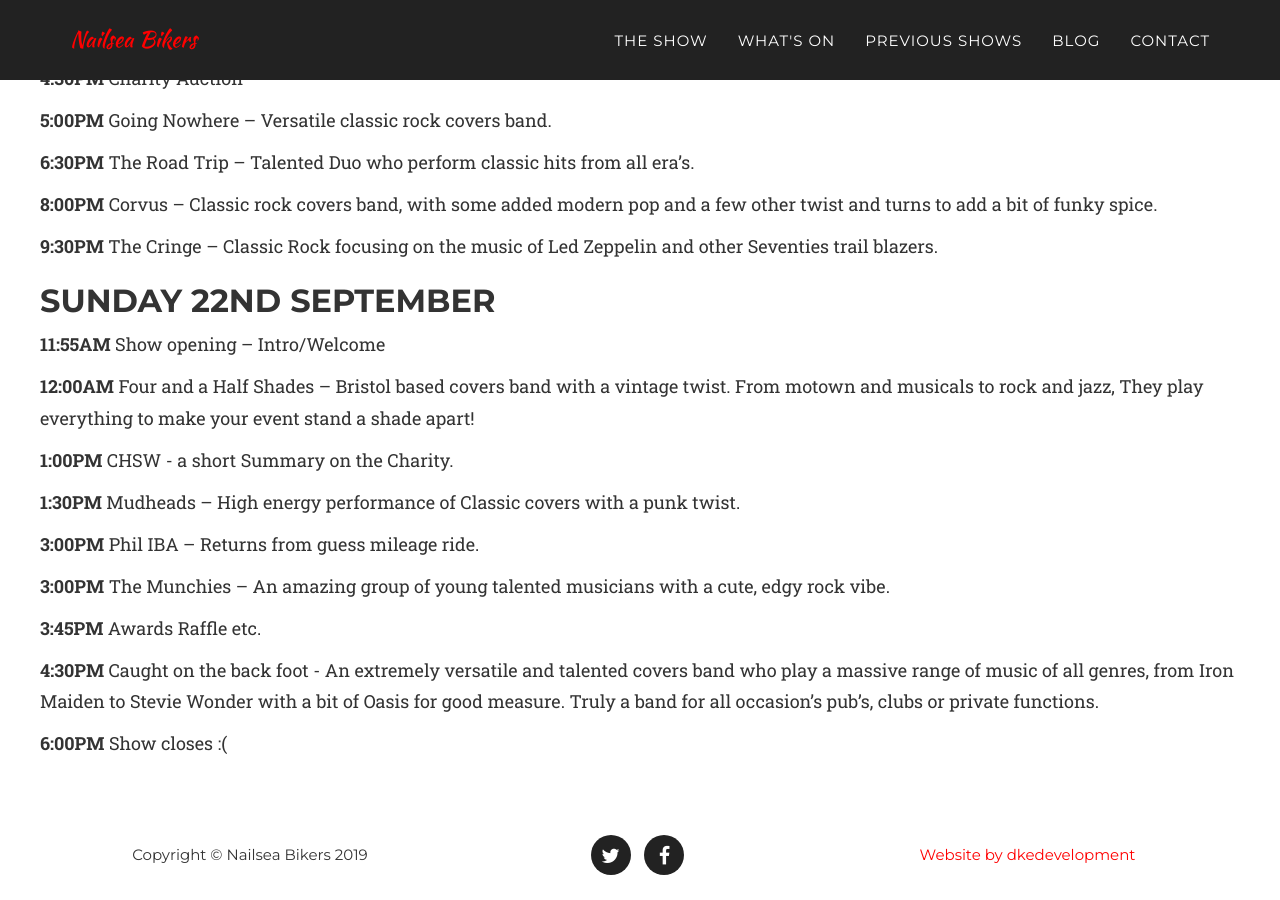
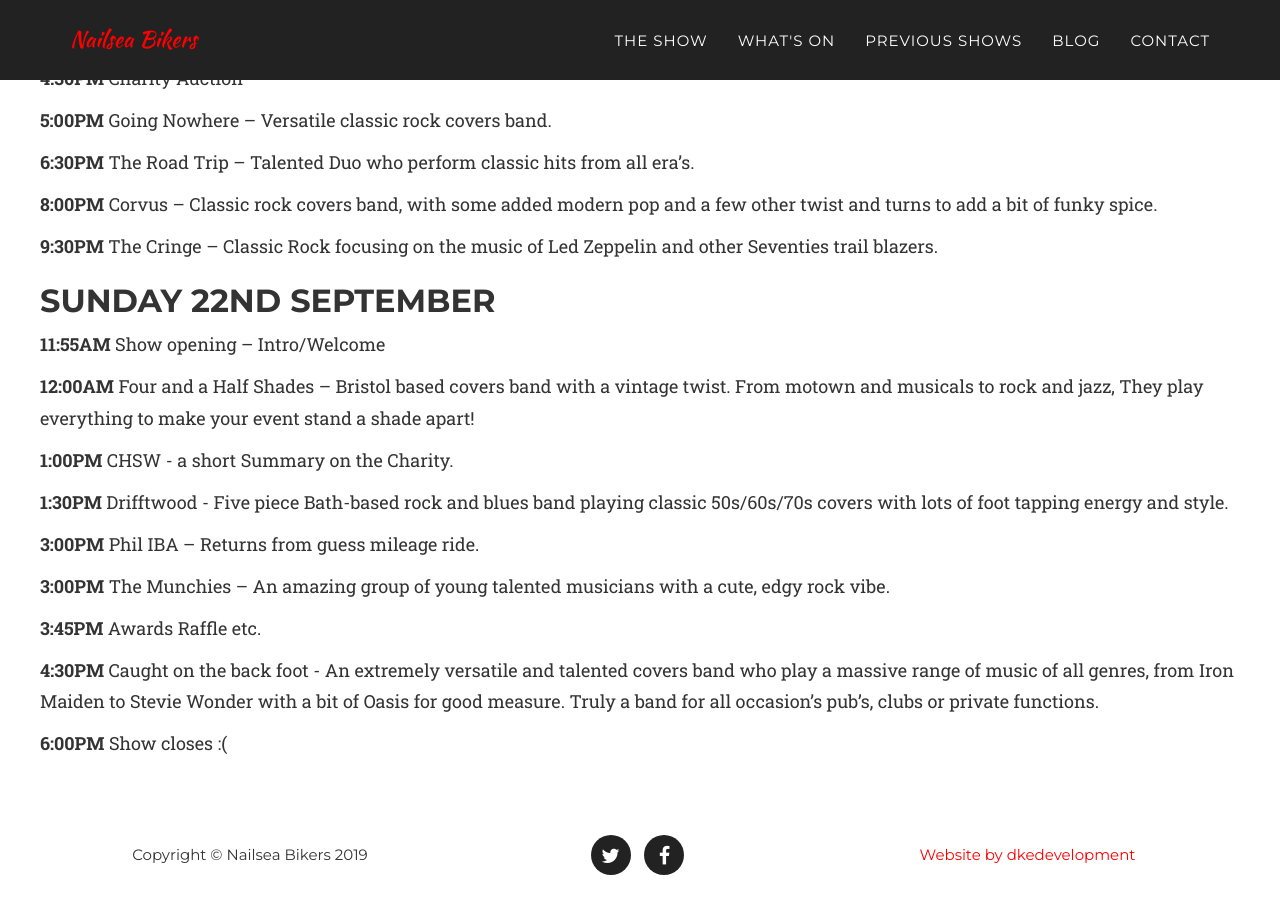
Before and after one commit to nailsea-bikers/nailsea-bikers.github.io, a Jekyll site: the page built from _posts/2019-07-27-programme.markdown, in a window 1280 px wide and 900 px high, scrolled down 1184 px. Built offline with Jekyll 4.4.1, drawn with Linux system fonts in a browser that asks for light colours; some web fonts are replaced.

Commit message:
Update programme

```diff
--- a/_posts/2019-07-27-programme.markdown
+++ b/_posts/2019-07-27-programme.markdown
@@ -46,7 +46,9 @@ description: Full list of all the events and bands
 
 **1:00PM** CHSW - a short Summary on the Charity.
 
-**1:30PM** Mudheads – High energy performance of Classic covers with a punk twist.
+**1:30PM** Drifftwood - Five piece Bath-based rock and
+blues band playing classic 50s/60s/70s covers
+with lots of foot tapping energy and style.
 
 **3:00PM** Phil IBA – Returns from guess mileage ride.
 
```
Also changed, not shown: 1 other file.
